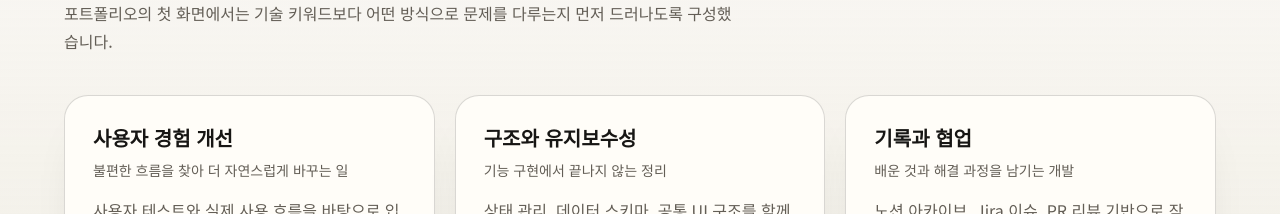
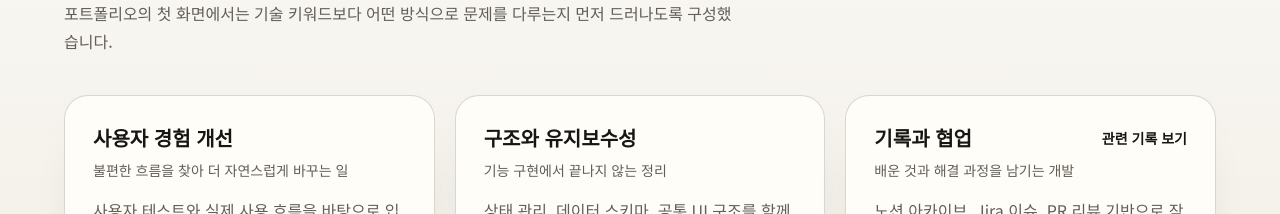
Before and after one commit to SeungMin-Baek98/portfolio, a Next.js app: page / in a window 1280 px wide. Shown: the part 1080-1294 px from the top of the page. Built offline with nearby package versions, Linux system fonts and the light colour scheme.

Commit message:
✏️ 🔗 'key-strengths-section.tsx'에서 강점 항목에 관련 링크 추가 및 UI 개선

```diff
--- a/components/home/key-strengths-section.tsx
+++ b/components/home/key-strengths-section.tsx
@@ -23,9 +23,20 @@ export function KeyStrengthsSection() {
 								<article className="surface-panel h-full p-6 md:p-7">
 									<div className="space-y-4">
 										<div className="space-y-2">
-											<p className="text-title text-text-main font-semibold">
-												{strength.title}
-											</p>
+											<div className="flex items-center justify-between">
+												<p className="text-title text-text-main font-semibold">
+													{strength.title}
+												</p>
+												{strength.link && (
+													<a
+														href={strength.link}
+														target="_blank"
+														rel="noopener noreferrer"
+														className="text-text-main text-sm font-semibold transition-opacity hover:underline hover:opacity-70">
+														관련 기록 보기
+													</a>
+												)}
+											</div>
 											<p className="text-text-subtle text-sm font-medium">
 												{strength.summary}
 											</p>
--- a/data/site-content.ts
+++ b/data/site-content.ts
@@ -57,7 +57,8 @@ export const keyStrengths: Strength[] = [
 		title: '기록과 협업',
 		summary: '배운 것과 해결 과정을 남기는 개발',
 		detail:
-			'노션 아카이브, Jira 이슈, PR 리뷰 기반으로 작업 맥락을 남기며 혼자 하는 프로젝트와 팀 협업 모두에서 일관된 흐름을 만들고자 합니다.'
+			'노션 아카이브, Jira 이슈, PR 리뷰 기반으로 작업 맥락을 남기며 혼자 하는 프로젝트와 팀 협업 모두에서 일관된 흐름을 만들고자 합니다.',
+		link: 'https://seugnmin.notion.site/32c1f1669d10813ea53acaba9dc431ec?source=copy_link'
 	}
 ];
 
--- a/types/portfolio.ts
+++ b/types/portfolio.ts
@@ -28,6 +28,7 @@ export type Strength = {
 	title: string;
 	summary: string;
 	detail: string;
+	link?: string;
 };
 
 export type TechStackGroup = {
```
